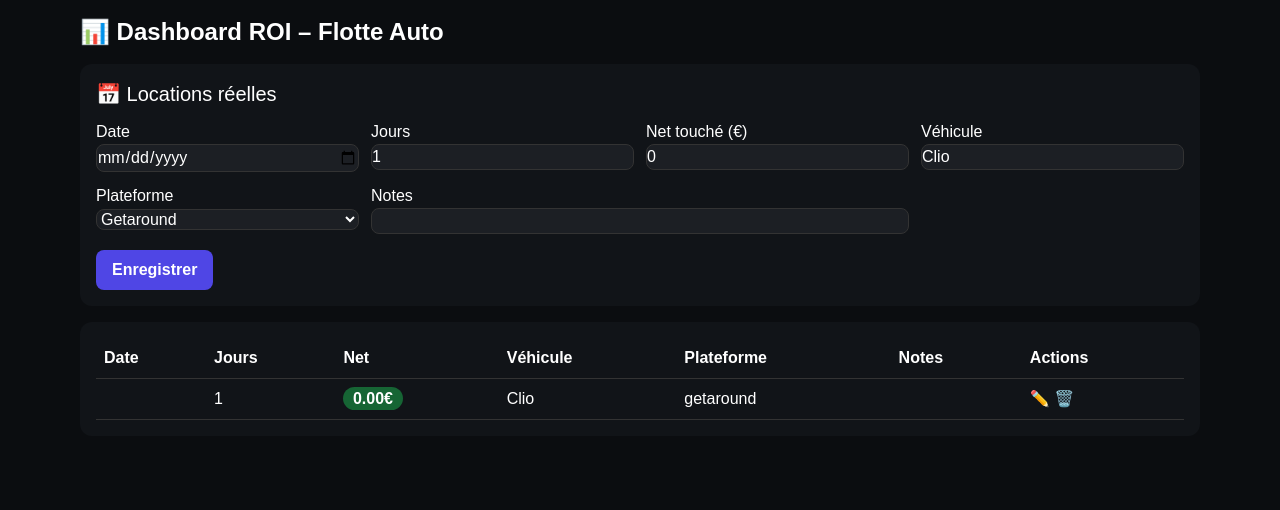
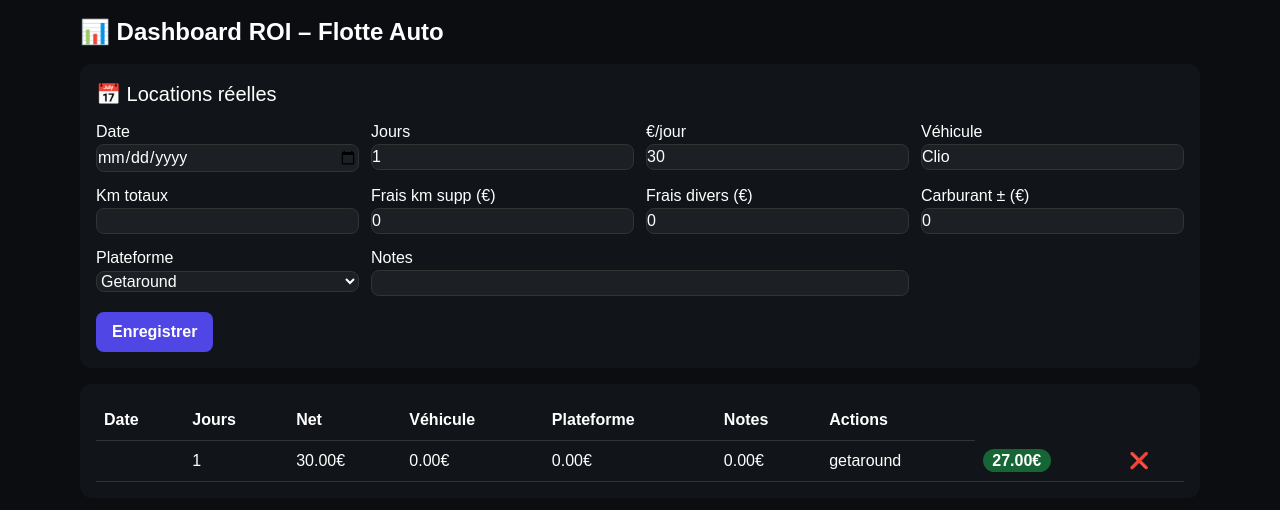
Before and after one commit to Anthorik/roi-dashboard2, a plain HTML site: page index.html in a window 1280 px wide. Both pictures are taken after a click on the button "Enregistrer". Drawn offline with nearby package versions, Linux system fonts and the light colour scheme.

Commit message:
Update index.html

```diff
--- a/index.html
+++ b/index.html
@@ -22,12 +22,15 @@
     <h1 class="text-2xl font-bold mb-4">📊 Dashboard ROI – Flotte Auto</h1>
     <div class="card">
       <h2 class="text-xl mb-3">📅 Locations réelles</h2>
-
       <div class="grid grid-cols-2 md:grid-cols-4 gap-3 mb-4">
         <div><label>Date</label><input type="date" id="date"/></div>
         <div><label>Jours</label><input type="number" id="jours" value="1"/></div>
-  <div><label>Net touché (€)</label><input type="number" id="net" value="0"/></div>
+        <div><label>€/jour</label><input type="number" id="prixJour" value="30"/></div>
         <div><label>Véhicule</label><input id="vehicule" value="Clio"/></div>
+        <div><label>Km totaux</label><input type="number" id="kms"/></div>
+        <div><label>Frais km supp (€)</label><input type="number" id="kmSupp" value="0"/></div>
+        <div><label>Frais divers (€)</label><input type="number" id="extras" value="0"/></div>
+        <div><label>Carburant ± (€)</label><input type="number" id="fuelAdj" value="0"/></div>
         <div><label>Plateforme</label>
           <select id="plateforme">
             <option value="getaround">Getaround</option>
@@ -36,9 +39,7 @@
         </div>
         <div class="md:col-span-2"><label>Notes</label><input type="text" id="notes"/></div>
       </div>
-<button class="btn" onclick="saveLocation()">Enregistrer</button>
-<button id="cancelEditBtn" class="btn ml-2 hidden" onclick="cancelEdit()">Annuler</button>
-
+      <button class="btn" onclick="addLocation()">Enregistrer</button>
     </div>
 
     <div class="card">
@@ -51,82 +52,55 @@
     </div>
   </div>
 
-
   <script>
+    const commissionRate = {
+      getaround: 0.10,
+      turo: 0.244, // Exemple de Turo : 37,10 + 7,42 = ~24,4 %
+    };
     const locations = [];
-  let editIndex = null;
 
     function euro(n) { return Number(n).toFixed(2) + "€"; }
 
-  function saveLocation() {
+    function calcNet(loc) {
+      const brut = loc.prixJour * loc.jours;
+      const commission = brut * (commissionRate[loc.plateforme] || 0);
+      const net = brut - commission + Number(loc.kmSupp) - Number(loc.extras) + Number(loc.fuelAdj);
+      return net;
+    }
+
+    function addLocation() {
       const loc = {
         date: document.getElementById('date').value,
         jours: Number(document.getElementById('jours').value),
-      net: Number(document.getElementById('net').value),
+        prixJour: Number(document.getElementById('prixJour').value),
+        kms: Number(document.getElementById('kms').value),
+        kmSupp: Number(document.getElementById('kmSupp').value),
+        extras: Number(document.getElementById('extras').value),
+        fuelAdj: Number(document.getElementById('fuelAdj').value),
+        plateforme: document.getElementById('plateforme').value,
         vehicule: document.getElementById('vehicule').value,
-      plateforme: document.getElementById('plateforme').value,
         notes: document.getElementById('notes').value,
       };
-
-    if (editIndex !== null) {
-      locations[editIndex] = loc;
-      editIndex = null;
-      document.getElementById('cancelEditBtn').classList.add('hidden');
-    } else {
       locations.push(loc);
-    }
-
-    clearForm();
       renderTable();
-  }
-
-  function clearForm() {
-    document.getElementById('date').value = "";
-    document.getElementById('jours').value = 1;
-    document.getElementById('net').value = 0;
-    document.getElementById('vehicule').value = "Clio";
-    document.getElementById('plateforme').value = "getaround";
-    document.getElementById('notes').value = "";
-    document.getElementById('cancelEditBtn').classList.add('hidden');
-  }
-
-  function cancelEdit() {
-    editIndex = null;
-    clearForm();
-  }
-
-  function editLoc(index) {
-    const loc = locations[index];
-    document.getElementById('date').value = loc.date;
-    document.getElementById('jours').value = loc.jours;
-    document.getElementById('net').value = loc.net;
-    document.getElementById('vehicule').value = loc.vehicule;
-    document.getElementById('plateforme').value = loc.plateforme;
-    document.getElementById('notes').value = loc.notes;
-    editIndex = index;
-    document.getElementById('cancelEditBtn').classList.remove('hidden');
     }
 
     function renderTable() {
       const tbody = document.getElementById('locTable');
       tbody.innerHTML = "";
-    locations.forEach((loc, i) => {
+      for (const loc of locations) {
+        const net = calcNet(loc);
         const tr = document.createElement('tr');
         tr.innerHTML = `
-        <td>${loc.date}</td>
-        <td>${loc.jours}</td>
-        <td><span class="pill" style="background:#166534">${euro(loc.net)}</span></td>
-        <td>${loc.vehicule}</td>
+          <td>${loc.date}</td><td>${loc.jours}</td><td>${euro(loc.prixJour)}</td>
+          <td>${euro(loc.kmSupp)}</td><td>${euro(loc.extras)}</td><td>${euro(loc.fuelAdj)}</td>
           <td>${loc.plateforme}</td>
-        <td>${loc.notes}</td>
-        <td>
-          <button onclick="editLoc(${i})">✏️</button>
-          <button onclick="locations.splice(${i},1); renderTable()">🗑️</button>
-        </td>`;
+          <td><span class="pill" style="background:${net>=0?'#166534':'#7f1d1d'};">${euro(net)}</span></td>
+          <td><button onclick="this.parentNode.parentNode.remove()">❌</button></td>
+        `;
         tbody.appendChild(tr);
-    });
+      }
     }
   </script>
-
 </body>
 </html>
```
Lines whose indentation alone changed are shown as unchanged.
